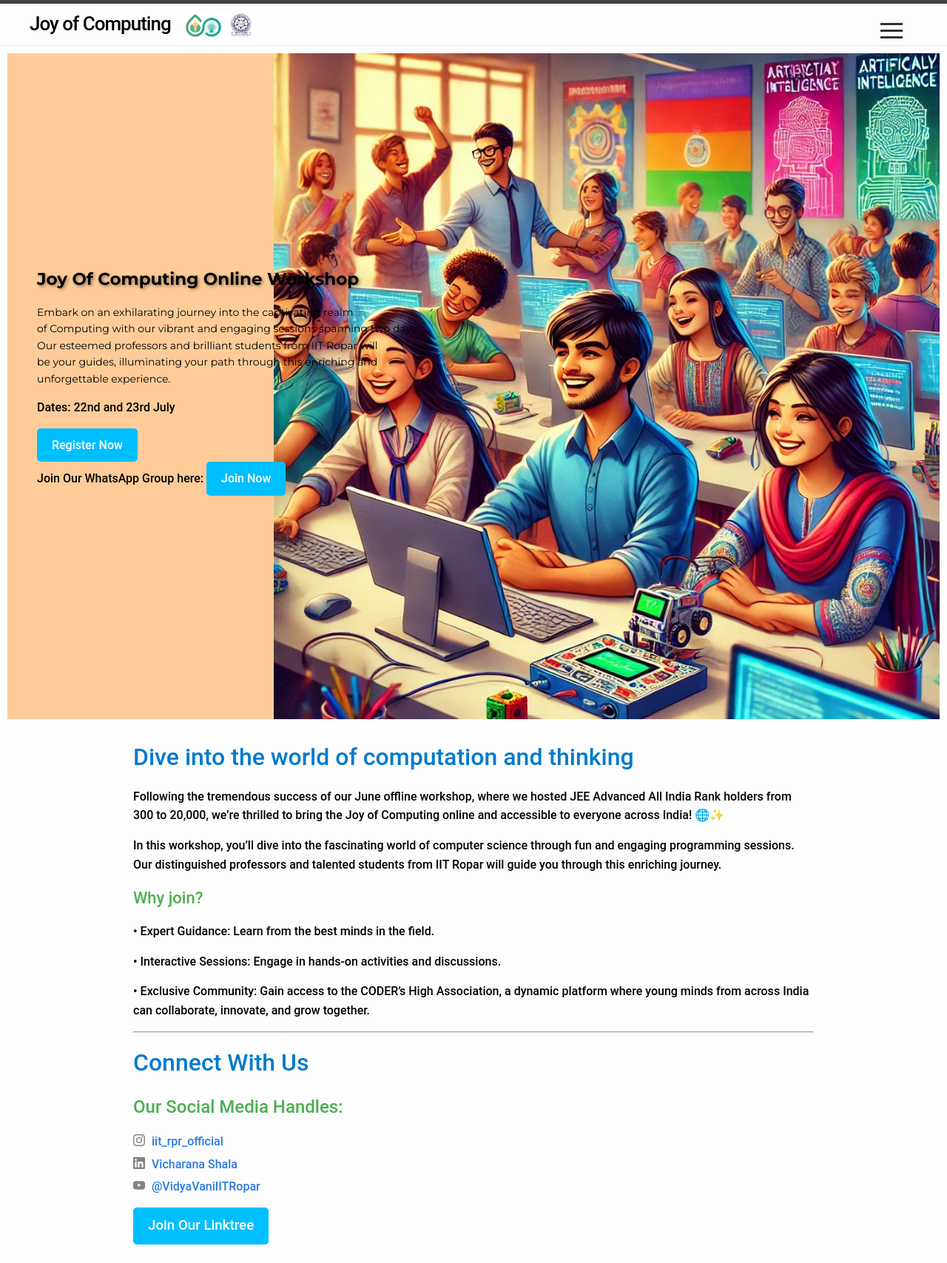
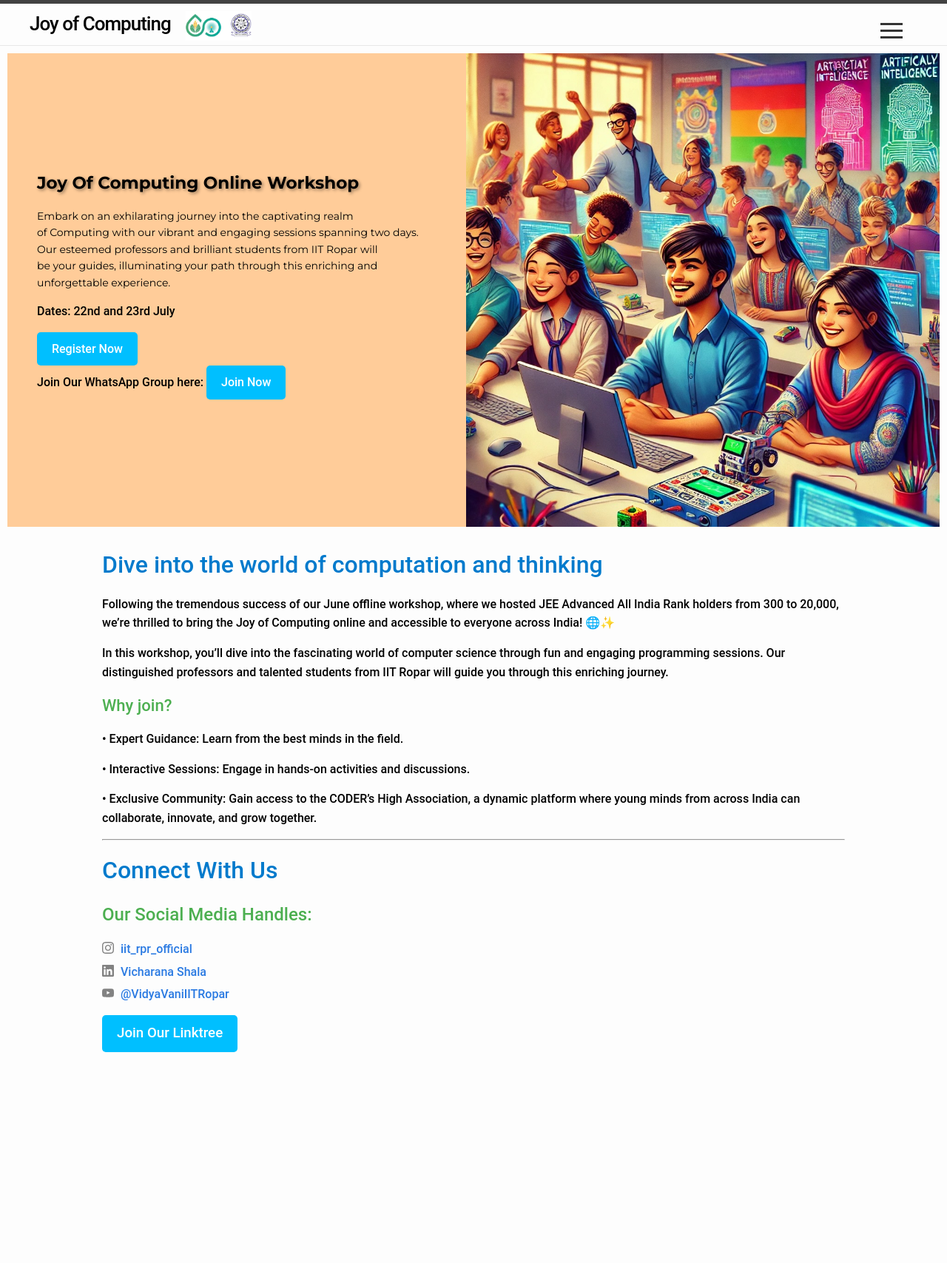
Before and after one commit to sudarshansudarshan/joc, a Jekyll site: the page built from index.markdown, in a window 1280 px wide. Shown: the whole page at 74% size. Built offline with Jekyll 4.4.1, drawn with Linux system fonts in a browser that asks for light colours; after the commit the page ends 1447 px from its top, so only the background shows below that.

Commit message:
Update home.html

```diff
--- a/_layouts/home.html
+++ b/_layouts/home.html
@@ -155,7 +155,7 @@ layout: default
   {%- endif -%}-->
 
 
-  <div class="hero-section" style="width: 100%; background-color: #ffcc99; background-image: url('images/joc image.jpg'); background-size: contain; background-repeat: no-repeat; background-position: right top;">
+  <div class="hero-section" style="width: 100%; height: 50vw; background-color: #ffcc99; background-image: url('images/joc image.jpg'); background-size: contain; background-repeat: no-repeat; background-position: right top;">
     <div class="content" style="padding-left: 40px;">
 <!--       <h2 style="color: black;"><b> Joy Of Computing Online Workshop</b></h2> -->
       <h2 style="color: black; font-family: 'Montserrat', sans-serif; font-size: 23px; text-shadow: 2px 2px 4px rgba(0, 0, 0, 0.4);"><b>Joy Of Computing Online Workshop</b></h2>
@@ -177,7 +177,7 @@ layout: default
     </div>
   </div>
   <br>
-  <div class="content" style="padding-left: 170px; padding-right: 170px ;">
+  <div class="content" style="padding-left: 10vw; padding-right: 10vw ;">
   {{ content }}
   </div>
 
```
